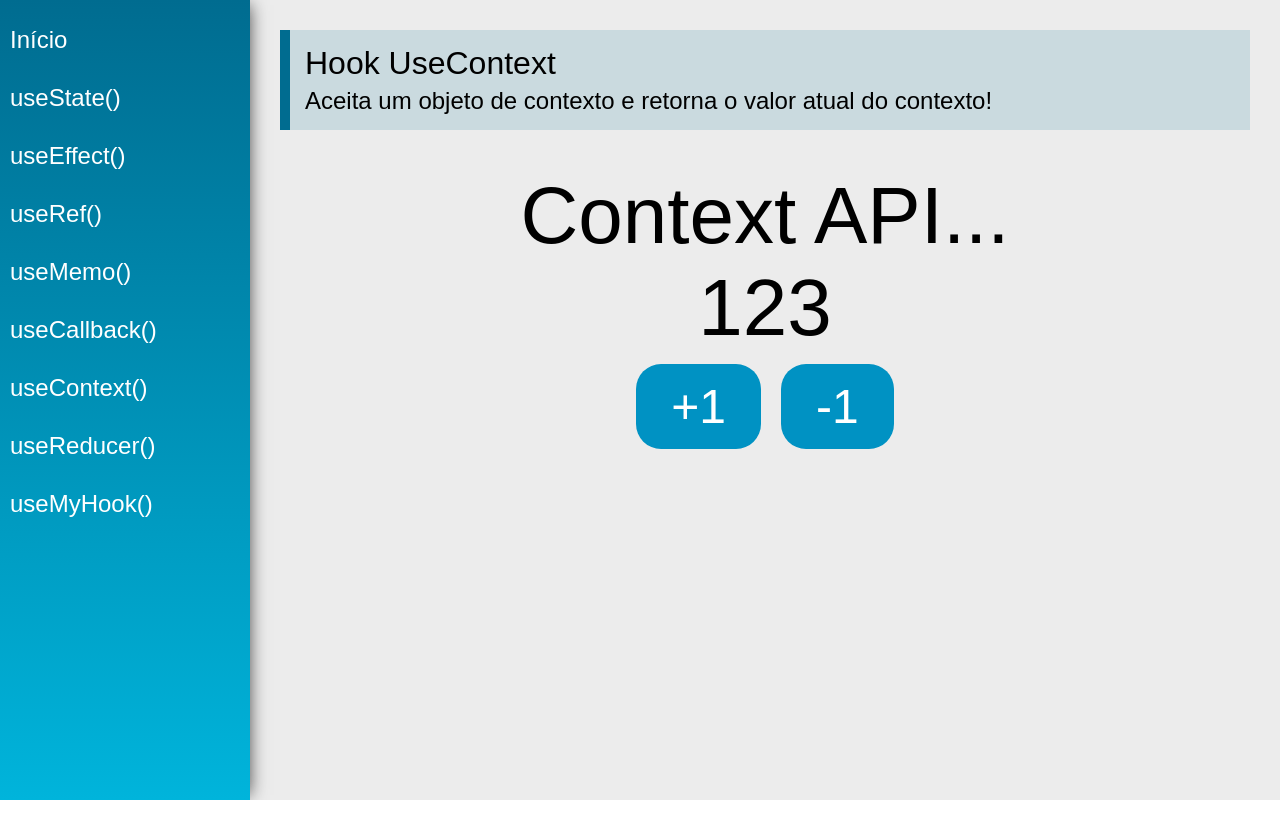
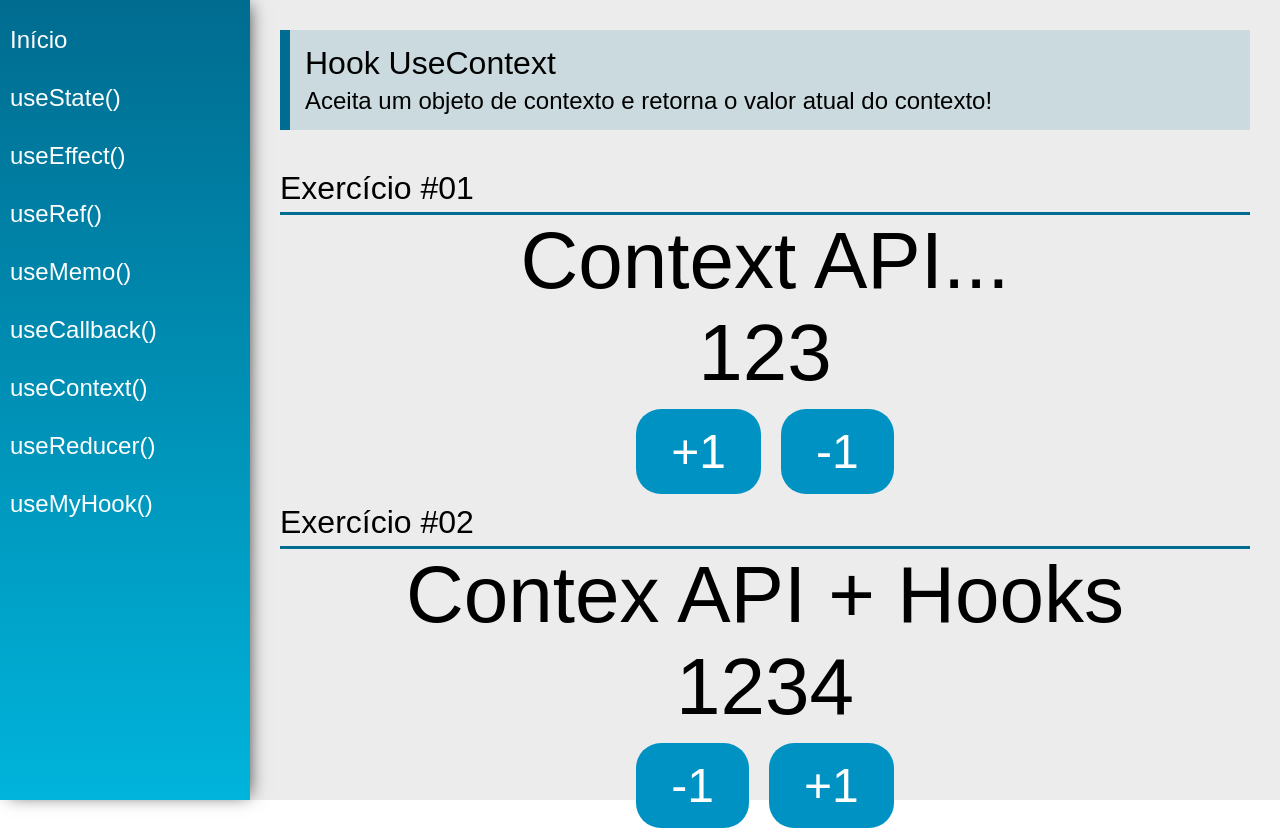
Before and after one commit to GSappio/React-hooks-project, a React (Create React App) app: page /useContext in a window 1280 px wide. Before the commit the page ends 800 px from the top, so only its background shows below. Built offline with nearby package versions, Linux system fonts and the light colour scheme.

Commit message:
Using useContext #02

```diff
--- a/src/data/Store.jsx
+++ b/src/data/Store.jsx
@@ -0,0 +1,32 @@
+import React, { useState } from "react";
+
+const initialState = {
+    number: 1234,
+    text: 'Contex API + Hooks'
+}
+
+export const AppContext = React.createContext(initialState)
+
+const Store = props => {
+    const [state, setState] = useState(initialState)
+
+    function updateState(key, value) {
+        setState({
+            ...state,
+            [key]: value
+        })
+    }
+
+    return (
+        <AppContext.Provider value={{
+            number: state.number,
+            text: state.text,
+            setNumber: n => updateState('number', n),
+            setText: t => updateState('text', t),
+        }}>
+            {props.children}
+        </AppContext.Provider>
+    )
+}
+
+export default Store
--- a/src/views/App.jsx
+++ b/src/views/App.jsx
@@ -6,12 +6,14 @@
 import Content from '../components/layout/Content'
 
 import DataContext, { data } from '../data/DataContext'
+import Store from '../data/Store'
 
 
 const App = props => {
 
     const [state, setState] = useState(data)
     return (
+        <Store>
             <DataContext.Provider value={{state, setState}}>
                         <div className="App">
                             <Router>
@@ -20,6 +22,7 @@
                         </Router>
                     </div>
                 </DataContext.Provider>
+        </Store>
     )
 }
 
--- a/src/views/examples/UseContext.jsx
+++ b/src/views/examples/UseContext.jsx
@@ -1,7 +1,9 @@
-import React, { useContext } from 'react'
+import React, { useContext, useEffect } from 'react'
 import PageTitle from '../../components/layout/PageTitle'
+import SectionTitle from '../../components/layout/SectionTitle'
 
 import DataContext from '../../data/DataContext'
+import { AppContext } from '../../data/Store'
 
 const UseContext = (props) => {
 
@@ -13,12 +15,22 @@
                 number: state.number + delta
             })
         }
+
+        const {number, text, setNumber} = useContext(AppContext)
+
+       /* useEffect(function() {
+            if(number > 1250) {
+                setText('Eita!!!!')
+            }
+        }, [number]) */
+
     return (
         <div className="UseContext">
             <PageTitle
                 title="Hook UseContext"
                 subtitle="Aceita um objeto de contexto e retorna o valor atual do contexto!"/>
 
+                <SectionTitle title="Exercício #01" />
                 <div className="center">
                     <span className="text">{state.text}</span>
                     <span className="text">{state.number}</span>
@@ -30,6 +42,20 @@
                         onClick={() => addNumber(-1)}>-1</button>
                 </div>
             </div>
+            <SectionTitle title="Exercício #02" />
+            <div className="center">
+                <span className="text">{text}</span>
+                <span className="text">{number}</span>
+                <div>
+                    <button className="btn"
+                        onClick={()=> setNumber(number - 1)}>-1
+                    </button>
+
+                    <button className="btn"
+                        onClick={()=> setNumber(number + 1)}>+1
+                    </button>
+                </div>
+            </div>
         </div>
     )
 }
```
Lines whose indentation alone changed are shown as unchanged.
